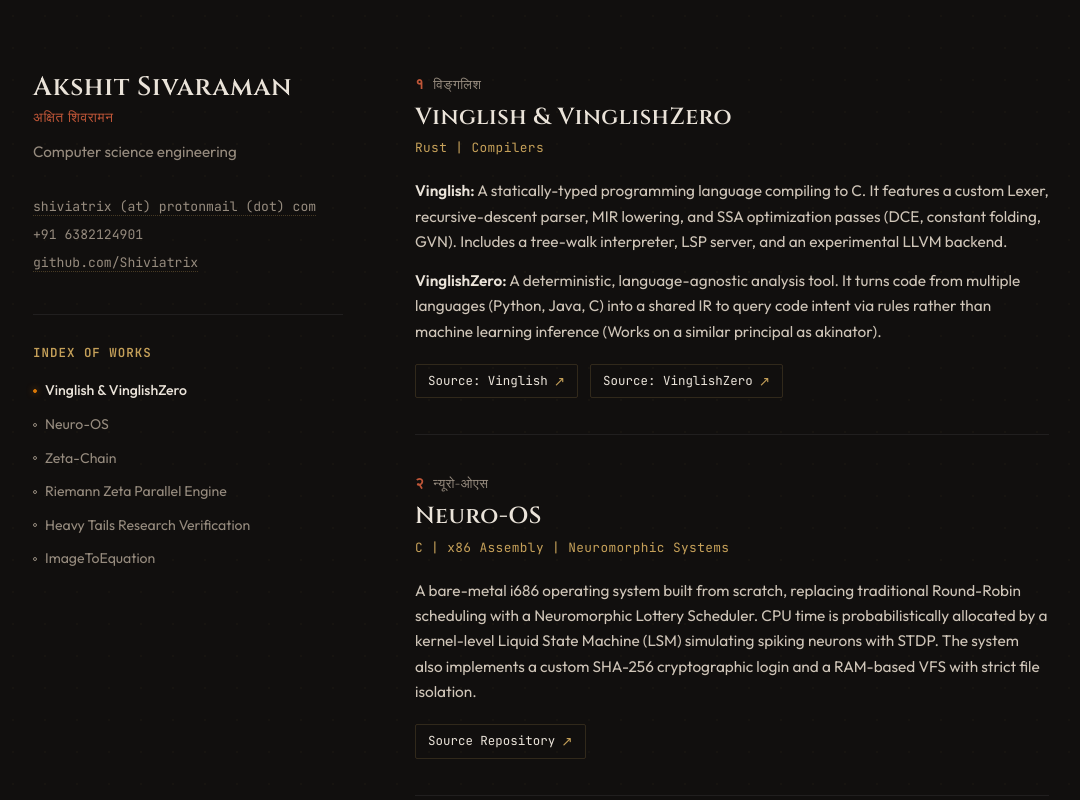
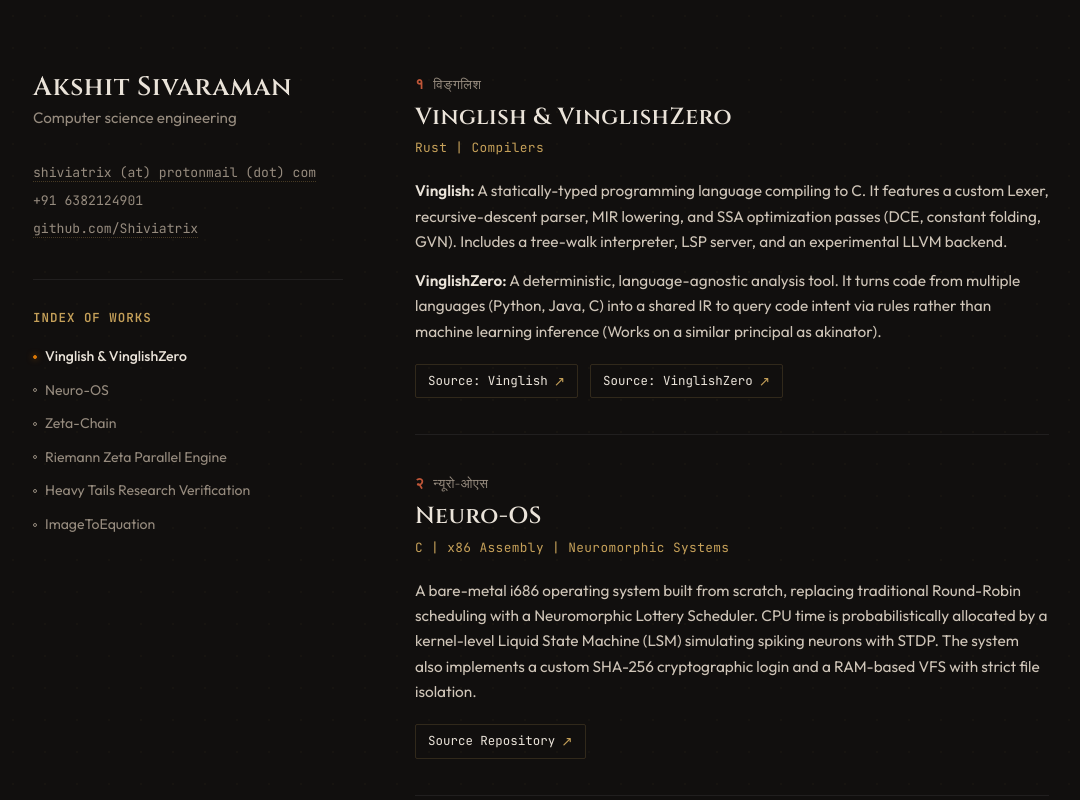
Before and after one commit to Shiviatrix/shiviatrix.github.io, a Svelte app: page / in a window 1280 px wide. Shown: the top 800 px of the page, without its empty margins (99-1179 px from the left). Built offline with nearby package versions, Linux system fonts and the light colour scheme; a web font is replaced by a local one.

Commit message:
Remove Hindi text from website

```diff
--- a/src/App.svelte
+++ b/src/App.svelte
@@ -31,7 +31,6 @@
     <aside class="sidebar">
       <div class="identity-block">
         <h1 class="author-name">Akshit Sivaraman</h1>
-        <p class="author-subtext">अक्षित शिवरामन</p>
         <p class="author-bio">Computer science engineering</p>
       </div>
 
@@ -134,14 +133,6 @@
     margin-bottom: 0.2rem;
   }
 
-  .author-subtext {
-    font-family: var(--font-serif);
-    font-size: 0.85rem;
-    color: var(--c-terracotta);
-    letter-spacing: 0.05em;
-    margin-bottom: 0.75rem;
-  }
-
   .author-bio {
     font-size: 0.95rem;
     color: var(--c-clay);
```
